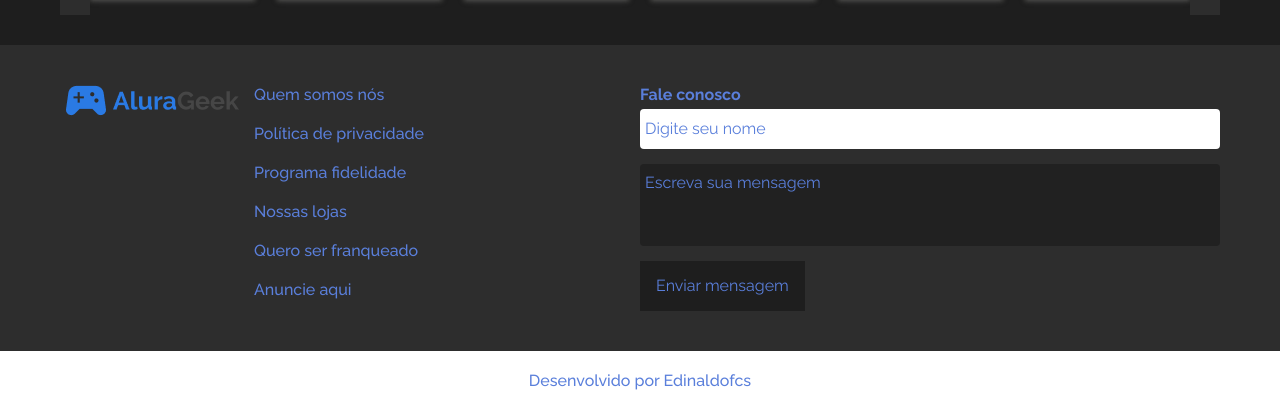
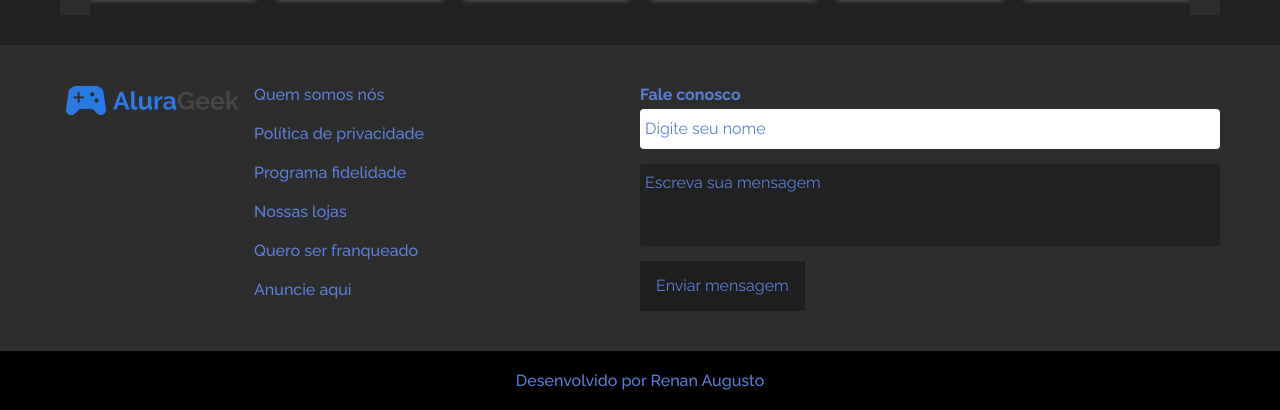
Before and after one commit to renanaugust/AluraGeek, a plain HTML site: page index.html in a window 1280 px wide. Shown: the part 1409-1819 px from the top of the page. Drawn offline with Linux system fonts and the light colour scheme; files that its build step writes are made by us from their sources.

Commit message:
subindo projeto no github

```diff
--- a/assets/css/color.css
+++ b/assets/css/color.css
@@ -7,6 +7,7 @@
   --white_footer: #EAF2FD;
   --white_100: #fff;
   --background_header: #000;
+  --background_footer: #000;
   --erro: rgb(207, 10, 10);
   --enviar: rgb(0, 126, 0);
 }
--- a/assets/css/components/footer.css
+++ b/assets/css/components/footer.css
@@ -1,7 +1,7 @@
 @import '../color-dark.css';
 
 footer{
-  background-color: var(--white_footer);
+  background-color: var(--background-footer);
   font-size: 16px;
   font-style: normal;
   font-weight: 500;
@@ -69,7 +69,7 @@ footer{
 }
 
 .footer__dev{
-  background-color: var(--white_100);
+  background-color: #000;
   left: 0;
   padding: 20px 0;
   text-align: center;
--- a/assets/css/pages/color-dark.css
+++ b/assets/css/pages/color-dark.css
@@ -12,7 +12,7 @@
   }
 
   body {
-    background-color: var(--white_background);
+    background-color: var(--background_header);
     color: var(--white_100);
   }
 
--- a/assets/js/navHeader/index.js
+++ b/assets/js/navHeader/index.js
@@ -79,7 +79,7 @@ export function footer(paths) {
     </form>
   </section>
   <div class="footer__dev">
-  <p>Desenvolvido por Edinaldofcs</p>
+  <p>Desenvolvido por <a href="https://github.com/renanaugust">Renan Augusto</a></p>
   </div>
   `;
 
```
